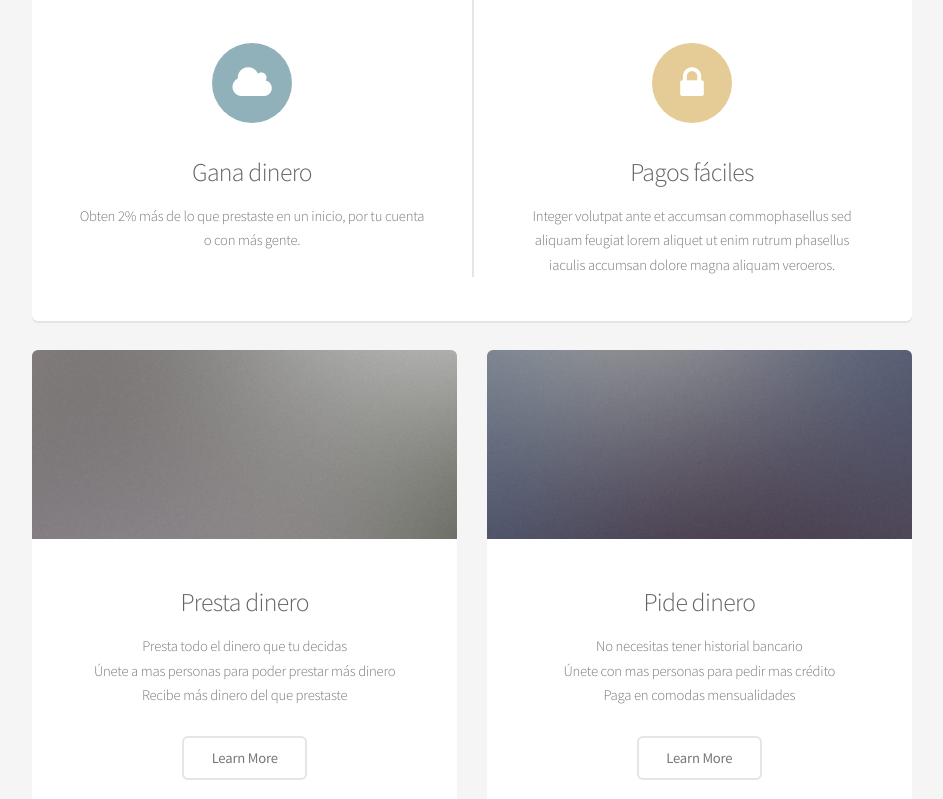
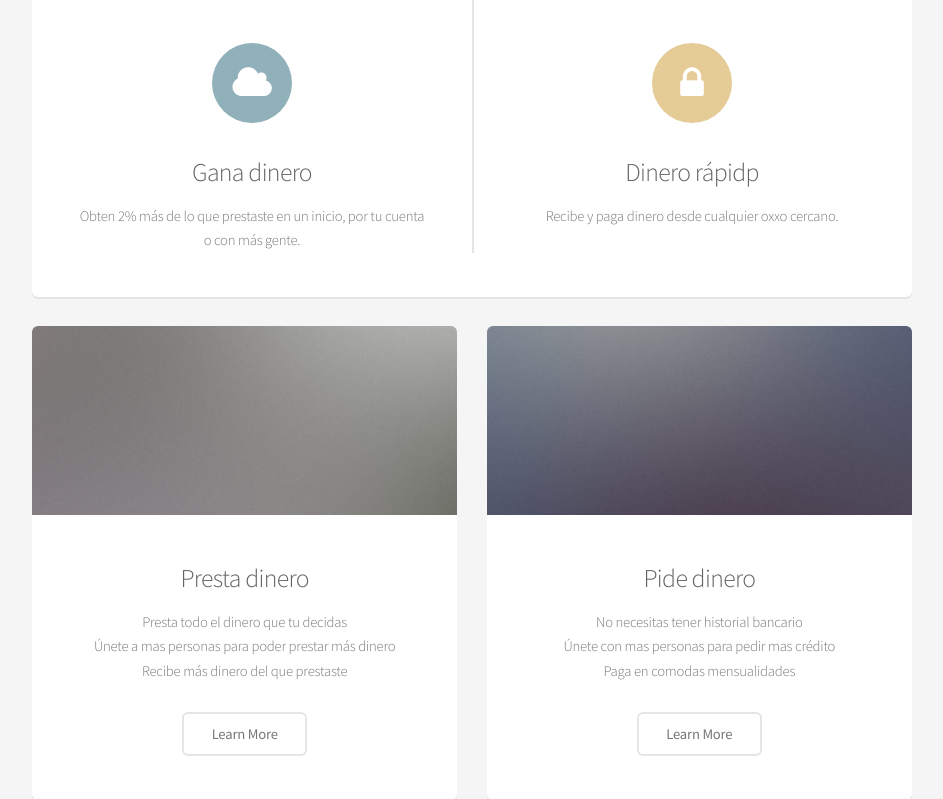
Before and after one commit to AndreaPrott/AndreaPrott.github.io, a plain HTML site: page index.html in a window 1280 px wide. Shown: the part 1311-2110 px from the top of the page, without its empty margins (168-1111 px from the left). Drawn offline with Linux system fonts and the light colour scheme.

Commit message:
Fast Issue

```diff
--- a/index.html
+++ b/index.html
@@ -84,8 +84,8 @@
 							</section>
 							<section>
 								<span class="icon major fa-lock accent5"></span>
-								<h3>Pagos fáciles</h3>
-								<p>Integer volutpat ante et accumsan commophasellus sed aliquam feugiat lorem aliquet ut enim rutrum phasellus iaculis accumsan dolore magna aliquam veroeros.</p>
+								<h3>Dinero rápidp</h3>
+								<p>Recibe y paga dinero desde cualquier oxxo cercano.</p>
 							</section>
 						</div>
 					</section>
```
